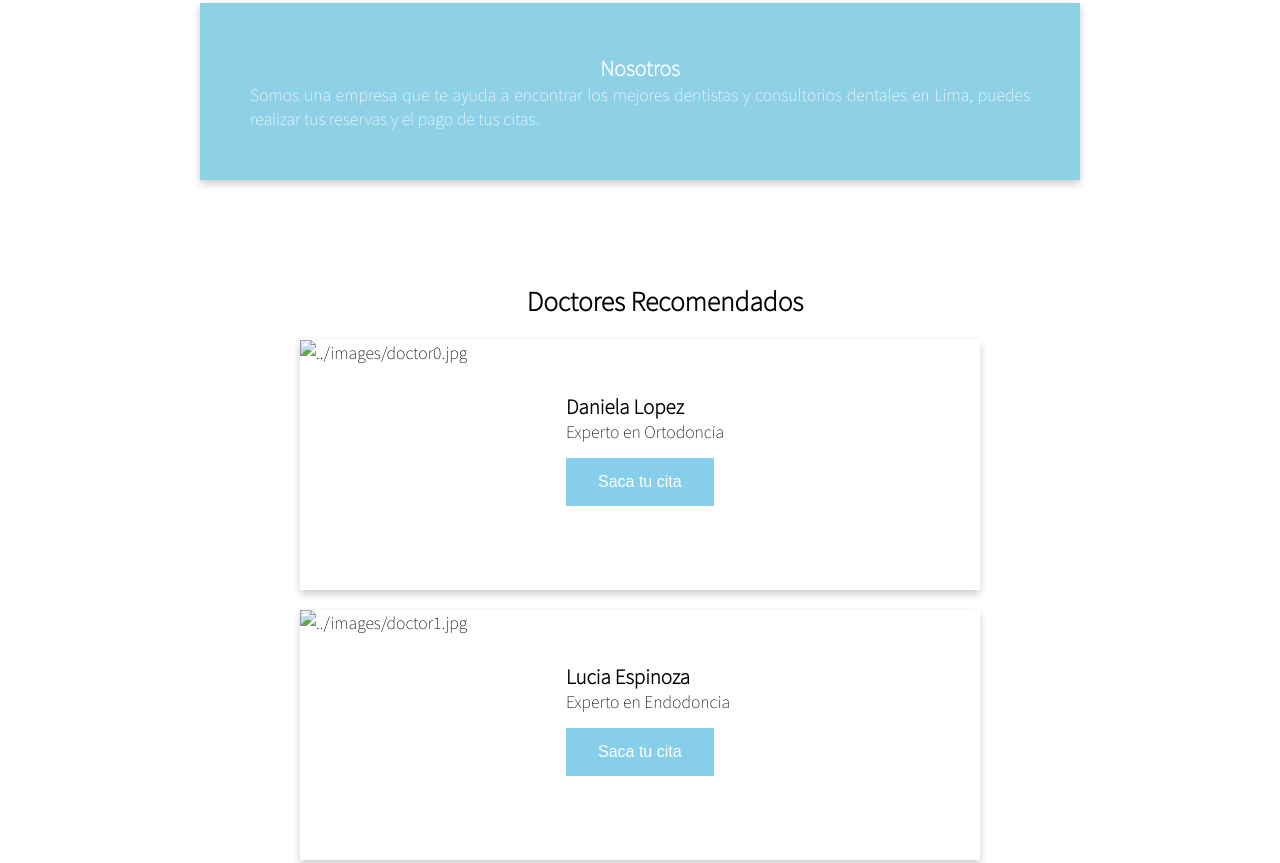
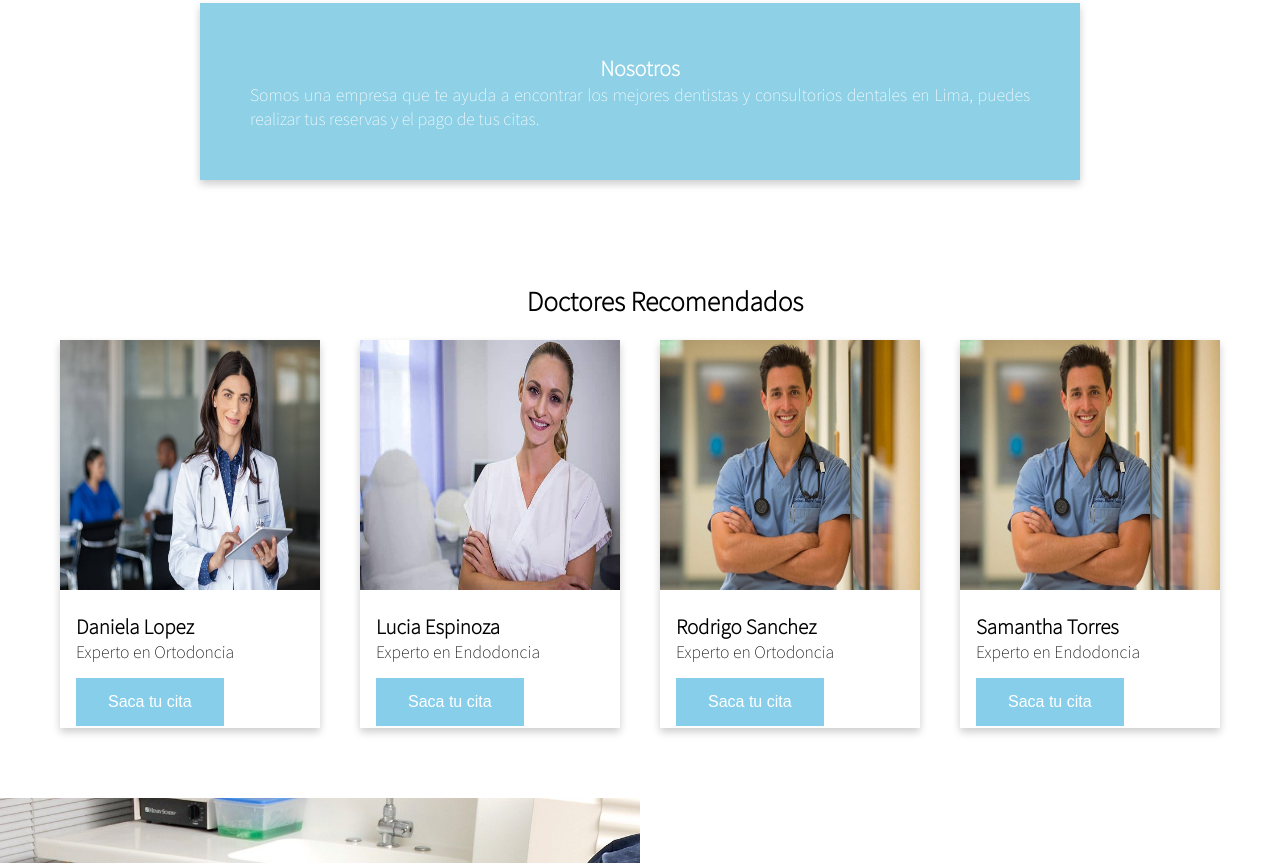
Before and after one commit to Wenn1996/Appointmens, a website: page index.html in a window 1280 px wide. Shown: the part 836-1699 px from the top of the page. Drawn offline with nearby package versions, Linux system fonts and the light colour scheme.

Commit message:
lista de doctores

```diff
--- a/SCSS/_generales.scss
+++ b/SCSS/_generales.scss
@@ -197,13 +197,20 @@ $base: 250px;
     }
 }
 
+#listadoc {
+    display: flex;
+    flex-direction: row;
+    flex-wrap: wrap;
+    justify-content: center;
+}
+
 .columna__evento {
     box-shadow: 0 4px 8px 0 rgba(0, 0, 0, 0.2);
     transition: 0.3s;
     display: flex;
-    flex-direction: row;
+    flex-direction: column;
     flex-wrap: wrap;
-    margin: 20px 300px;
+    margin: 20px;
     font-family: 'Noto Sans JP', sans-serif;
 }
 
@@ -212,11 +219,11 @@ $base: 250px;
 }
 
 .columna__titulo {
-    margin: 50px 0 0 0;
+    margin: 20px 0 0 0;
 }
 
 .columna__input {
-    margin-top: 25px;
+    margin-top: 10px;
     margin-bottom: 15px;
     border: none;
     border-bottom: 1px solid rgb(122, 122, 122);
--- a/index.html
+++ b/index.html
@@ -61,11 +61,11 @@
 
 
 
-
-        <section id="listadoc">
+        <section id="docs">
             <h2 class="subtituloPrincipal" id="doctores">Doctores Recomendados</h2>
+            <div id="listadoc">
+            </div>
         </section>
-
 
 
         <section class="unete" id="registrate">
--- a/main.js
+++ b/main.js
@@ -90,13 +90,14 @@ mostrarDoctores();
 
 function mostrarDoctores() {
     for (const doctor of doctores) {
-        $("#listadoc").append(`<div class="columna__evento">
-        <img class="cuadros__img" src="" alt="../images/doctor${doctor.id}.jpg" width="250" height="250">
-                    <div class="columna__container">
-                    <h3 class="columna__titulo"> <b> ${doctor.nombre}</b></h3>
-                        <p> Experto en  ${doctor.especialidad}</p>
-                        <button id="btn${doctor.id}" class="columna__boton boton btnDoc"> Saca tu cita </button>
-                    </div>`);
+        $("#listadoc").append(
+            `<div class="columna__evento">
+        <img class="cuadros__img" src="images/doctor${doctor.id}.jpg" alt="" width="260" height="250">
+        <div class="columna__container">
+            <h3 class="columna__titulo"> <b> ${doctor.nombre}</b></h3>
+            <p> Experto en  ${doctor.especialidad}</p>
+            <button id="btn${doctor.id}" class="columna__boton boton btnDoc"> Saca tu cita </button>
+        </div>`);
 
         /*
         $(`#btn${doctor.id}`).on('click', function() {
@@ -243,7 +244,7 @@ $('#botonPrincipal').click(function(e) {
     e.preventDefault();
     //Animamos sus propiedades CSS con animate
     $('html, body').animate({
-        scrollTop: $("#listadoc").offset().top
+        scrollTop: $("#docs").offset().top
     }, 2000);
 });
 
```
Also changed, not shown: CSS/styles.css.
